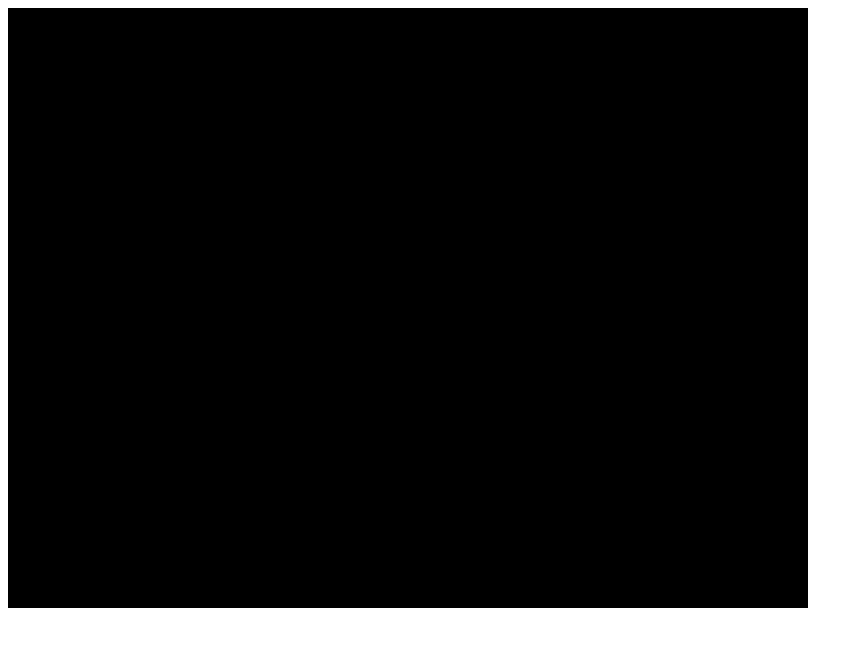
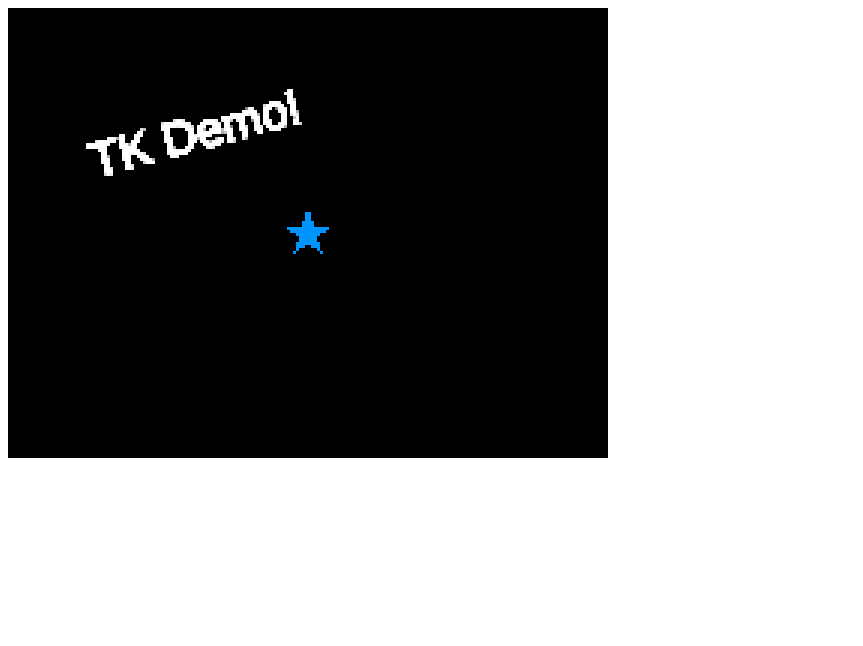
Before and after one commit to regularkid/tk, a plain HTML site: page index.html in a window 1280 px wide. Shown: the whole page, without its empty margins (0-863 px from the left). Drawn offline with Linux system fonts and the light colour scheme.

Commit message:
Initial version of 'engine' with demo code.

```diff
--- a/index.html
+++ b/index.html
@@ -1,13 +1,12 @@
 <!doctype html>
 <html>
     <head>
-        <meta charset="UTF-8" />
         <title>TK Engine Demo</title>
     </head>
     <body>
-        <div id="content">
-            <canvas id="canvas" width="200" height="150" style="width:800px; height:600px; image-rendering:pixelated; background-color:black"></canvas>
-            <script src="tk.js"></script>
-        </div>
+        <div id="game"></div>
+        <!-- <canvas id="game" width="200" height="150" style="width:800px; height:600px; image-rendering:pixelated; background-color:black"></canvas> -->
+        <script src="tk.js"></script>
+        <script src="main.js"></script>
     </body>
 </html>
--- /dev/null
+++ b/main.js
@@ -0,0 +1,24 @@
+// Init game
+star = LoadSprite("Star.png")
+
+MainMenu = () =>
+{
+    // Example: Play SFX on new touch
+    if (touch.down)
+    {
+        zzfx(...[,,895,,.01,.4,4,4.18,.7,.5,,,,.7,,.7,,.92,.02]);
+    }
+
+    // Example: Log touch position each frame that it's being held
+    if (touch.hold)
+    {
+        console.log("Touch Pos: " + touch.x + ", " + touch.y);
+    }
+
+    // Example: Ugly/pixelated rendering!
+    DrawSprite(star, 100, 75);
+    DrawText("TK Demo!", 30, 60, -15, 16);
+}
+
+// Start initial state
+nextState = MainMenu;
--- a/tk.js
+++ b/tk.js
@@ -1,24 +1,92 @@
-var canvas = document.getElementById("canvas");
-var ctx = canvas.getContext("2d", { alpha: false });
-var touch = { x: 0, y: 0, active: false}
+// Config ---------------------------------------------------------------------
+gameWidth = 200;
+gameHeight = 150;
+gameScale = 3.0;
 
-canvas.addEventListener("mousedown", e => { touch.active = true }, false);
-canvas.addEventListener("mouseup", e => { touch.active = false }, false);
+// Initialization -------------------------------------------------------------
+canvas = document.createElement("canvas");
+canvas.setAttribute("width", gameWidth);
+canvas.setAttribute("height", gameHeight);
+canvas.style.width = `${gameWidth * gameScale}px`;
+canvas.style.height = `${gameHeight * gameScale}px`;
+canvas.style.backgroundColor = "black";
+canvas.style.imageRendering = "pixelated";
+document.getElementById("game").appendChild(canvas);
+ctx = this.canvas.getContext('2d');
+
+// Input (mouse/touch only!) --------------------------------------------------
+touch = { x: 0, y: 0, up: false, down: false, hold: false}
+canvas.addEventListener("mousedown", e => { touch.up = false, touch.down = true; touch.hold = true; }, false);
+canvas.addEventListener("mouseup", e => { touch.up = true; touch.down = false; touch.hold = false }, false);
 canvas.addEventListener("mousemove", e => { SetTouchPos(e); e.preventDefault(); }, false );
-canvas.addEventListener("touchstart", e => { SetTouchPos(e.touches[0]); touch.active = true; e.preventDefault(); }, false );
-canvas.addEventListener("touchend", e => { touch.active = false; e.preventDefault(); }, false );
-canvas.addEventListener("touchcancel", e => { touch.active = false; e.preventDefault(); }, false );
+canvas.addEventListener("touchstart", e => { SetTouchPos(e.touches[0]); touch.up = false; touch.down = true; touch.hold = true; e.preventDefault(); }, false );
+canvas.addEventListener("touchend", e => { touch.up = true; touch.down = false; touch.hold = false; e.preventDefault(); }, false );
+canvas.addEventListener("touchcancel", e => { touch.up = true; touch.down = false; touch.hold = false; e.preventDefault(); }, false );
 canvas.addEventListener("touchmove", e => { SetTouchPos(e.touches[0]); e.preventDefault(); }, false );
+SetTouchPos = (e) => { touch.x = (e.pageX - canvas.offsetLeft) / gameScale; touch.y = (e.pageY - canvas.offsetTop) / gameScale; }
 
-function SetTouchPos(event)
+// Rendering ------------------------------------------------------------------
+LoadSprite = (name) =>
 {
-    touch.x = (event.pageX - canvas.offsetLeft) / 4.0; // Screen scale factor = 4 (see index.html)
-    touch.y = (event.pageY - canvas.offsetTop) / 4.0;
+    sprite = new Image();
+    sprite.src = name;
+    return sprite;
 }
 
-function GameLoop()
+DrawSprite = (image, x, y, xScale = 1.0, yScale = 1.0, angle = 0.0) =>
+{
+    let w = image.width * xScale;
+    let h = image.height * yScale;
+
+    ctx.save();
+    ctx.translate(x, y);
+    ctx.rotate(angle * Math.PI/180);
+    ctx.drawImage(image, -w*0.5, -h*0.5, w, h);
+    ctx.restore();
+}
+
+DrawText = (text, x, y, angle = 0, fontSize = 12, fontName = "Arial", fillStyle = "#FFF", fontStyle = "", align = "left", baseline = "bottom") =>
+{
+    this.ctx.save();
+    this.ctx.translate(x, y);
+    this.ctx.rotate(angle * Math.PI/180);
+    this.ctx.font = `${fontStyle} ${fontSize}px ${fontName}`;
+    this.ctx.fillStyle = fillStyle;
+    this.ctx.textAlign = align;
+    this.ctx.textBaseline = baseline;
+    this.ctx.fillText(text, 0, 0);
+    this.ctx.restore();
+}
+
+// Audio (ZzFX: https://github.com/KilledByAPixel/ZzFX) -----------------------
+zzfxV=.3 // volume
+zzfx=    // play sound
+(t=1,a=.05,n=220,e=0,f=0,h=.1,M=0,r=1,z=0,o=0,i=0,s=0,u=0,x=0,c=0,d=0,X=0,b=1,m=0,l=44100,B=99+e*l,C=f*l,P=h*l,g=m*l,w=X*l,A=2*Math.PI,D=(t=>0<t?1:-1),I=B+g+C+P+w,S=(z*=500*A/l**2),V=(n*=(1+2*a*Math.random()-a)*A/l),j=D(c)*A/4,k=0,p=0,q=0,v=0,y=0,E=0,F=1,G=[],H=zzfxX.createBufferSource(),J=zzfxX.createBuffer(1,I,l))=>{for(H.connect(zzfxX.destination);q<I;G[q++]=E)++y>100*d&&(y=0,E=k*n*Math.sin(p*c*A/l-j),E=D(E=M?1<M?2<M?3<M?Math.sin((E%A)**3):Math.max(Math.min(Math.tan(E),1),-1):1-(2*E/A%2+2)%2:1-4*Math.abs(Math.round(E/A)-E/A):Math.sin(E))*Math.abs(E)**r*t*zzfxV*(q<B?q/B:q<B+g?1-(q-B)/g*(1-b):q<B+g+C?b:q<I-w?(I-q-w)/P*b:0),E=w?E/2+(w>q?0:(q<I-w?1:(q-I)/w)*G[q-w|0]/2):E),k+=1-x+1e9*(Math.sin(q)+1)%2*x,p+=1-x+1e9*(Math.sin(q)**2+1)%2*x,n+=z+=500*o*A/l**3,F&&++F>s*l&&(n+=i*A/l,V+=i*A/l,F=0),u&&++v>u*l&&(n=V,z=S,v=1,F=F||1);return J.getChannelData(0).set(G),H.buffer=J,H.start(),H},zzfxX=new AudioContext
+
+// Main loop + State management -----------------------------------------------
+state = null;
+nextState = null;
+GameLoop = () =>
 {
     window.requestAnimationFrame(GameLoop);
+
+    // Switch states?
+    if (nextState != null)
+    {
+        state = nextState;
+        nextState = null;
+    }
+
+    // Run state
+    if (state)
+    {
+        state();
+    }
+
+    // Clear per-frame input values
+    touch.up = false;
+    touch.down = false;
 }
 
+// Start it up!
 window.requestAnimationFrame(GameLoop);
```
Also changed, not shown: Star.png (added), 1 other file.
